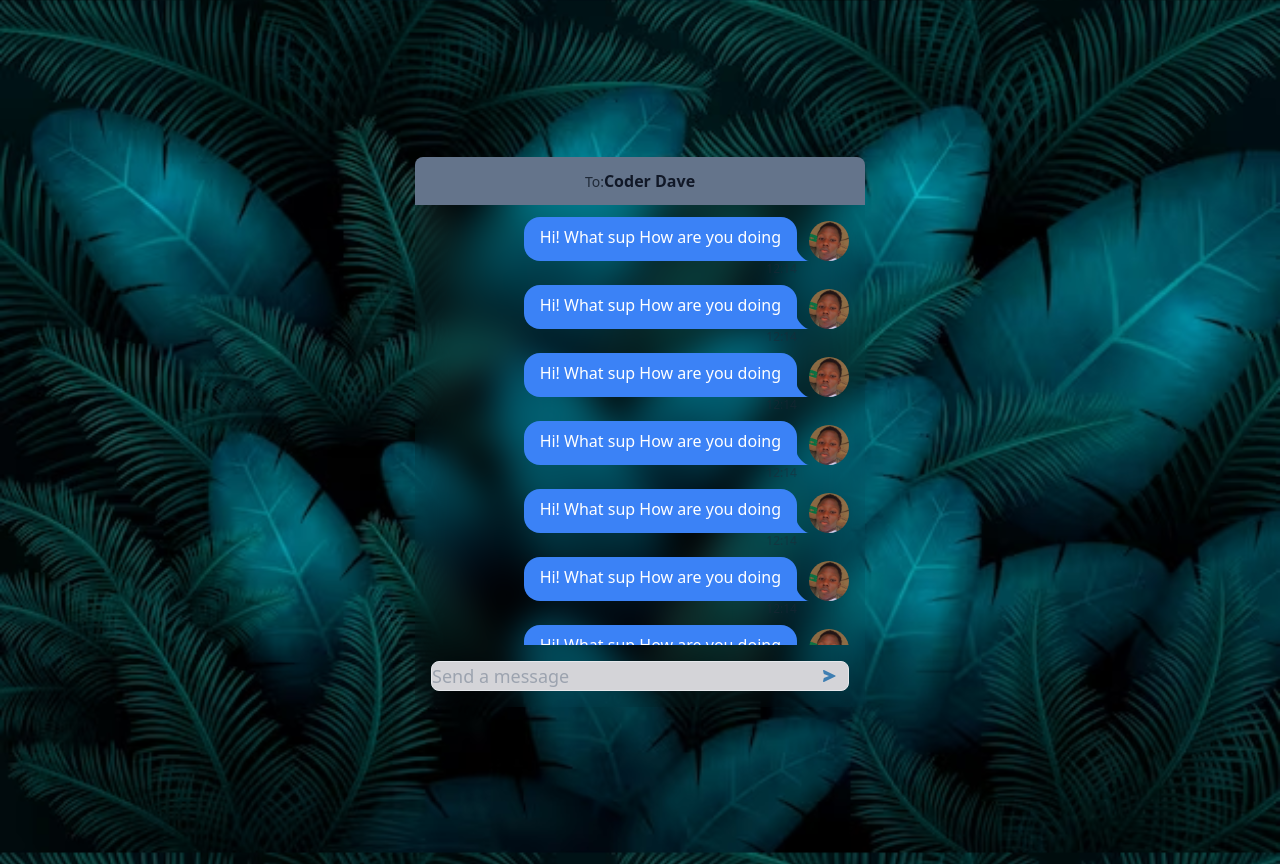
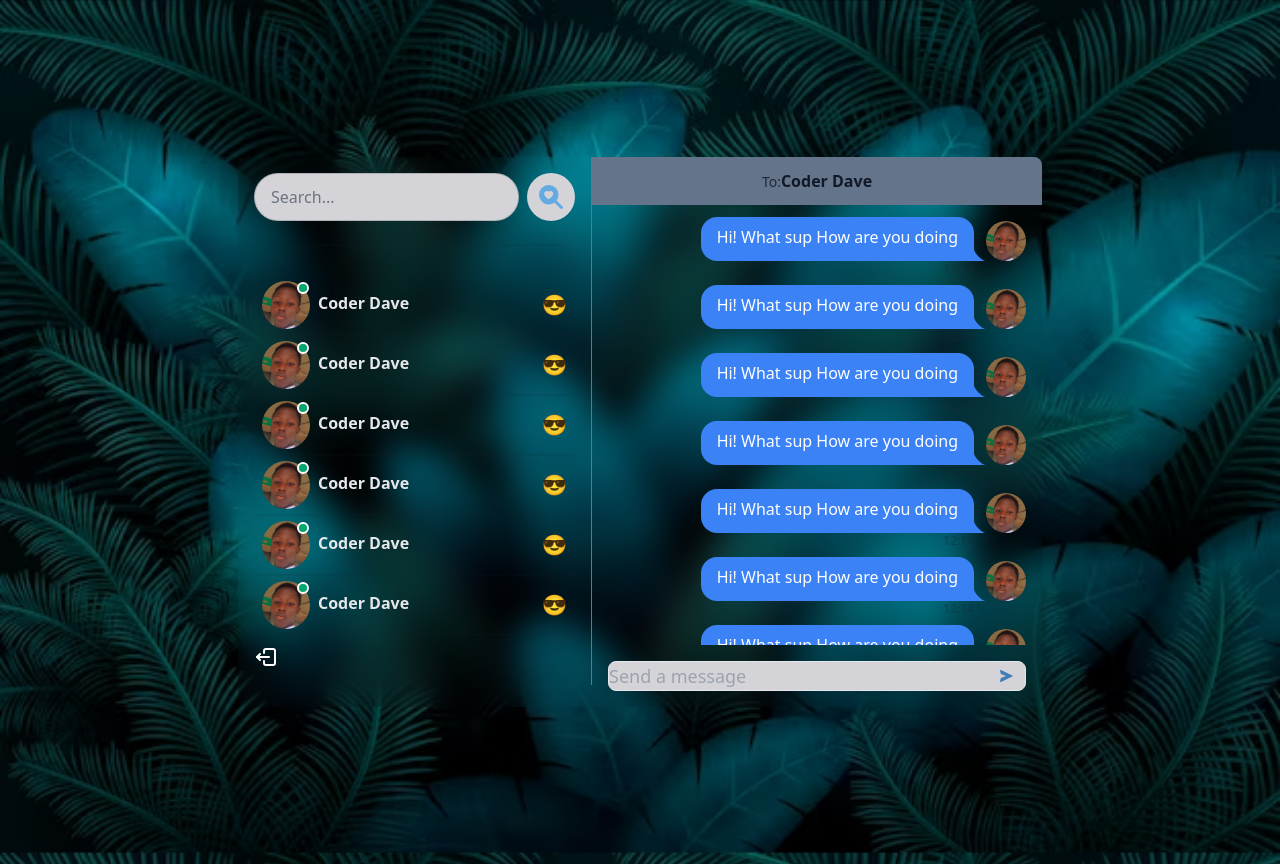
Before and after one commit to okoid721/CHAT_FULL_PROJECT, a React (Vite) app in the folder frontend/: page / in a window 1280 px wide. Built offline with nearby package versions, Linux system fonts and the light colour scheme.

Commit message:
Chat app full project

```diff
--- a/frontend/src/pages/home/Home.jsx
+++ b/frontend/src/pages/home/Home.jsx
@@ -6,7 +6,7 @@ import MessageContainer from '../../component/messages/MessageContainer'
 const Home = () => {
   return (
     <div className='flex sm:h-[450px] md:h-[550px] rounded-lg overflow-hidden bg-gray-400 bg-clip-padding backdrop-filter backdrop-blur-lg bg-opacity-0'>
-      {/* <SideBar /> */}
+      <SideBar />
       <MessageContainer />
     </div>
   )
```
